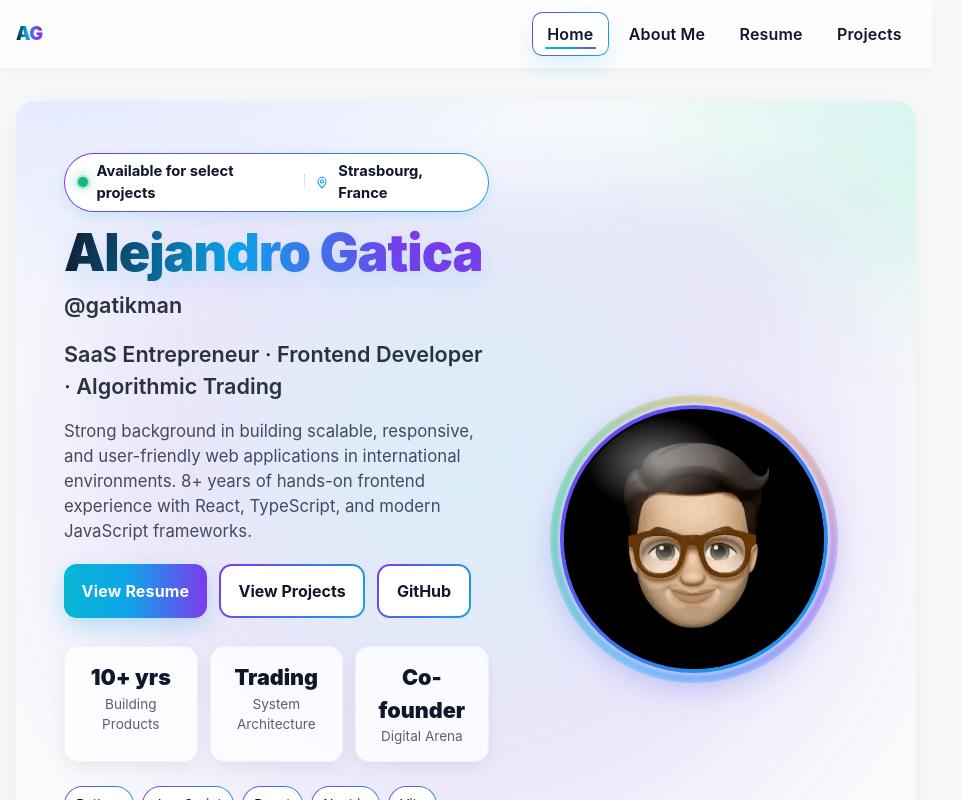
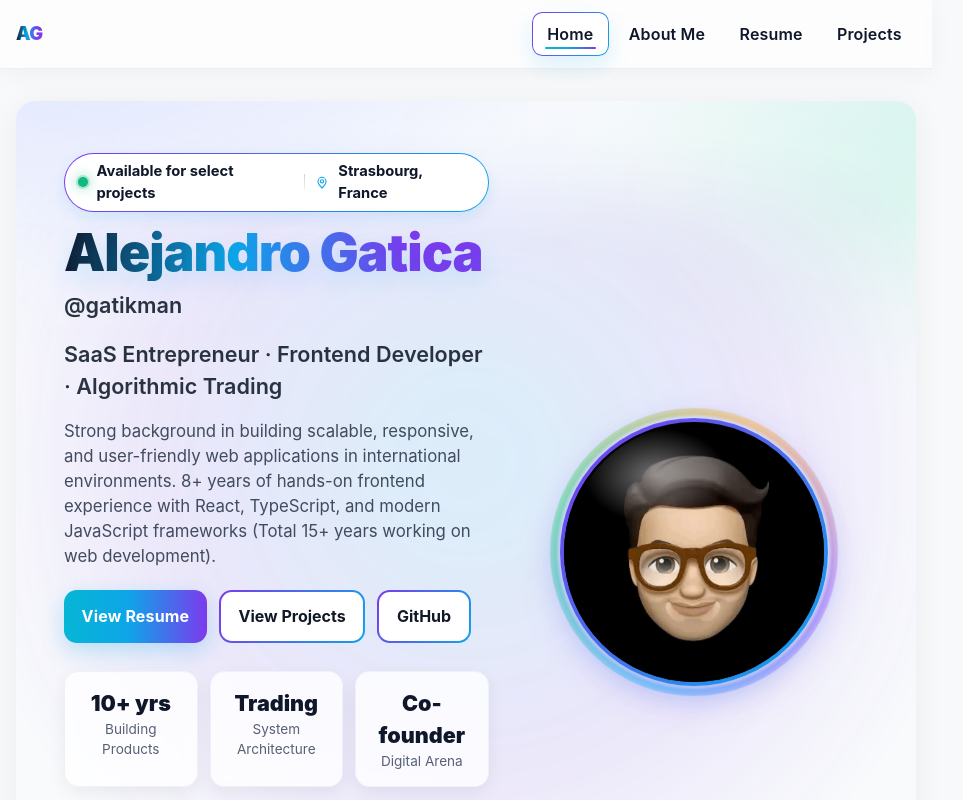
Before and after one commit to gatikman/gatikman.github.io, a React (Vite) app: page / in a window 1280 px wide. Shown: the top 800 px of the page, without its empty margins (0-963 px from the left). Built offline with nearby package versions, Linux system fonts and the light colour scheme; the HTML template or start-up script is replaced by a standard one.

Commit message:
chore: Update homepage text to include total experience length

```diff
--- a/src/components/Home.jsx
+++ b/src/components/Home.jsx
@@ -334,7 +334,7 @@ export default function Home() {
           Strong background in building scalable, responsive,
           and user-friendly web applications in international environments.
           8+ years of hands-on frontend experience with React, TypeScript,
-          and modern JavaScript frameworks.
+          and modern JavaScript frameworks (Total 15+ years working on web development).
         </Profile>
         <Buttons>
           <Button to="/resume" aria-label="View my resume">View Resume</Button>
```
